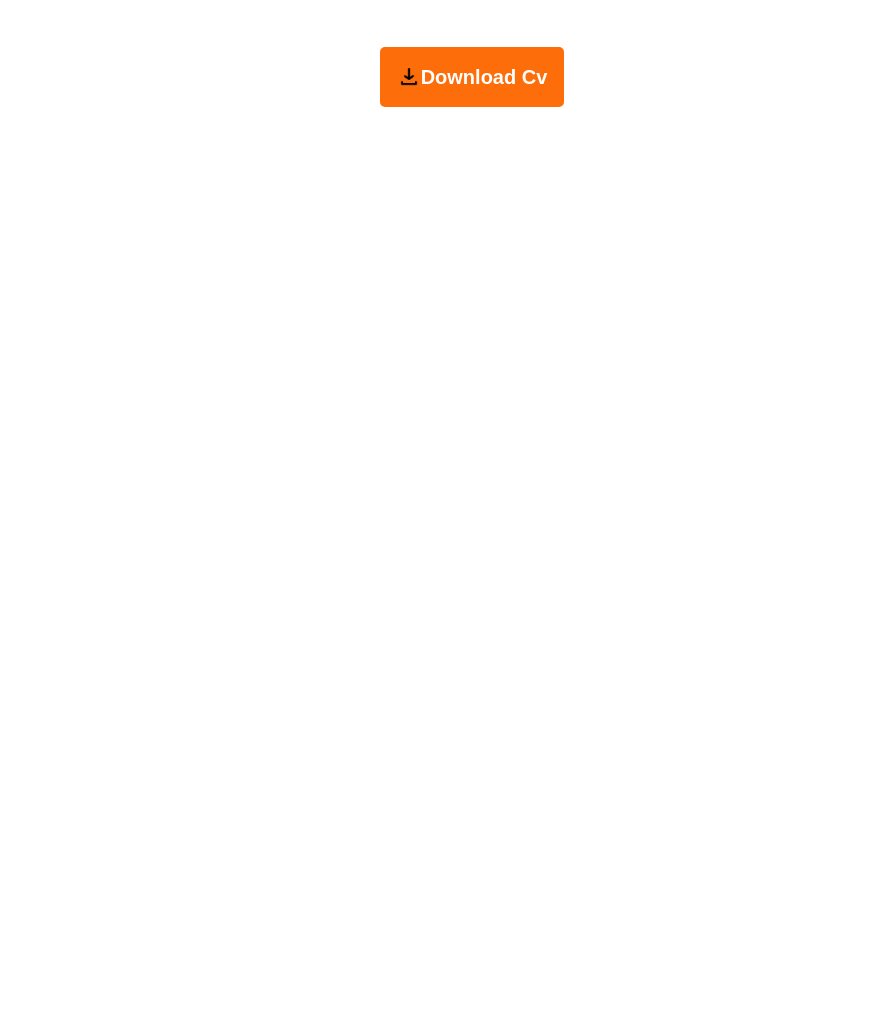
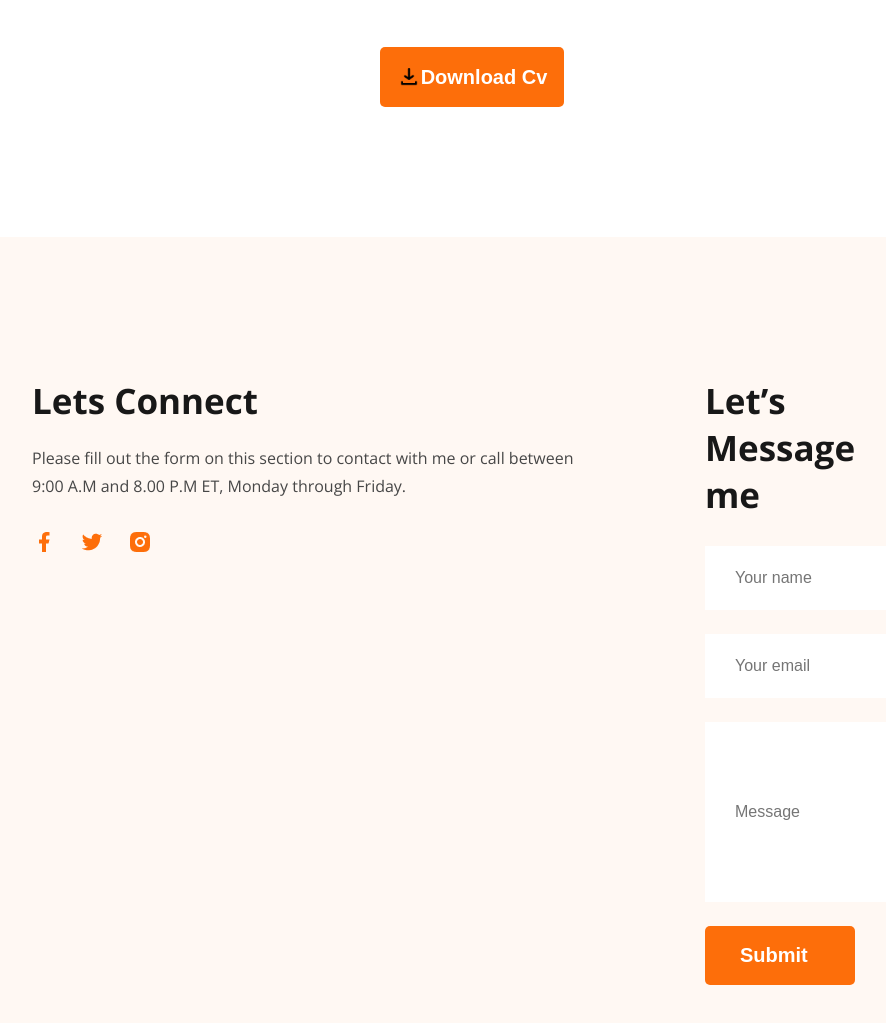
Before and after one commit to roushan-sheik/portfolio, a website: page index.html in a window 1280 px wide. Shown: the part 3280-4303 px from the top of the page, without its empty margins (168-1054 px from the left). Before the commit the page ends 3517 px from the top, so only its background shows below. Drawn offline with nearby package versions, Linux system fonts and the light colour scheme.

Commit message:
footer section added

```diff
--- a/index.html
+++ b/index.html
@@ -171,8 +171,46 @@
         <img src="./images/download-icon.png" width="24px" height="24px" alt="Icon">
         Download Cv</button>
     </section>
+
   </main>
-  <footer></footer>
+  <!-- Footer section  -->
+  <footer>
+    <div class="footer_parent">
+      <div class="left_footer">
+        <h2>Lets Connect</h2>
+        <p>Please fill out the form on this section to contact with me or call between 9:00 A.M and 8.00 P.M ET,
+          Monday through
+          Friday.</p>
+        <div class="footer_icon_parent">
+          <img src="./images/icons/facebook.png" alt="Facebook">
+          <img src="./images/icons/twitter.png" alt="Twitter">
+          <img src="./images/icons/insta.png" alt="Instagram">
+        </div>
+      </div>
+      <div class="right_footer">
+        <h2>Let’s Message me</h2>
+        <form action="">
+          <div>
+            <input type="text" placeholder="Your name">
+          </div>
+          <div>
+            <input type="email" placeholder="Your email">
+          </div>
+          <!-- Message  -->
+          <div class="msg_input">
+            <input type="text" placeholder="Message">
+          </div>
+          <!-- <textarea id="txtid" name="txtname" rows="10" cols="50" maxlength="200">
+          Message
+          </textarea> -->
+
+        </form>
+        <p class="submit_btn">
+          <button class="btn-primary down-btn ">Submit</button>
+        </p>
+      </div>
+    </div>
+  </footer>
 </body>
 
 </html>
--- a/style.css
+++ b/style.css
@@ -287,3 +287,70 @@ main {
   margin: auto;
 }
 /* ================ Summary Of My Reusme Section end ================= */
+/* =============== Footer Section Start =============== */
+footer {
+  background: #fff8f3;
+}
+.footer_parent {
+  display: flex;
+  gap: 110px;
+  margin: 0px 200px;
+  padding: 140px 0;
+  justify-content: space-around;
+}
+.left_footer > h2 {
+  font-size: 35px;
+  font-weight: bold;
+  color: #181818;
+  width: 50%;
+}
+.left_footer > p {
+  font-size: 16px;
+  line-height: 28px;
+  color: #474747;
+  margin-top: 20px;
+  margin-bottom: 30px;
+}
+.footer_icon_parent {
+  display: flex;
+  gap: 24px;
+}
+/* right_footer */
+.right_footer > h2 {
+  color: #181818;
+  font-size: 35px;
+  font-weight: bold;
+  margin-bottom: 28px;
+}
+form div {
+  display: flex;
+  margin-bottom: 24px;
+  width: 100%;
+  border-radius: 5px;
+  background: var(--White-Color, #fff);
+  height: 64px;
+}
+form div input {
+  flex-grow: 1;
+  height: 100%;
+  padding-left: 30px;
+  border: none;
+}
+form div input::placeholder {
+  color: #757575;
+  font-size: 16px;
+}
+.msg_input {
+  height: 180px;
+  display: flex;
+  align-self: flex-start;
+}
+.submit_btn {
+  width: 150px;
+}
+.submit_btn button {
+  width: 100%;
+  padding-left: 35px;
+}
+
+/* =============== Footer Section End =============== */
```
